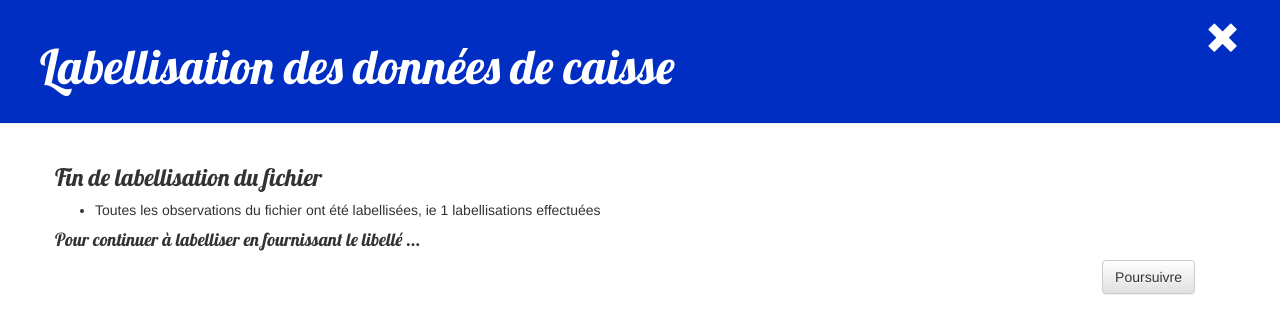
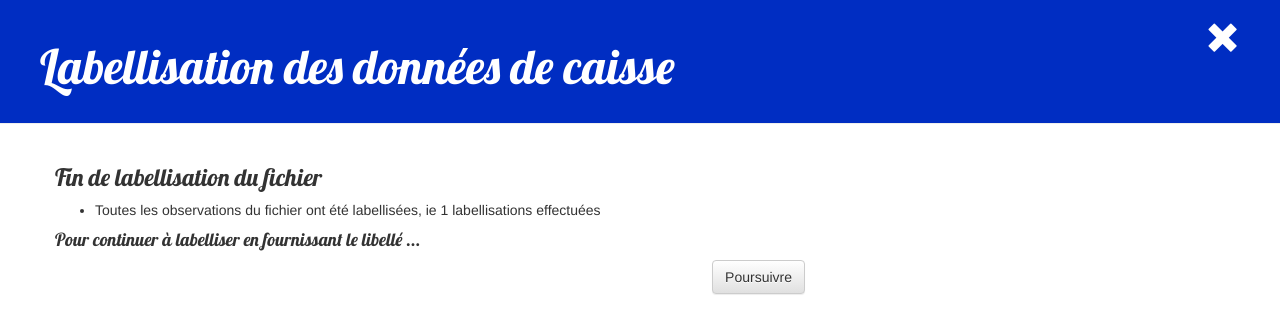
Before and after one commit to InseeFrLab/product-labelling, a Django app: template apps/endpoints/templates/endpoints/post_final.html in a window 1280 px wide. Shown: the top 334 px of the page. Run offline with Django 3.2, Linux system fonts and the light colour scheme; the template is opened without the code that fills it: most values are stand-ins (such as "Sample title", 1, 10 or a date in 2020); parts of the project's set-up code (start-up, migrations or seed data) failed here and were passed over; some libraries are stand-ins or nearby versions.

Commit message:
Update post_final.html

```diff
--- a/apps/endpoints/templates/endpoints/post_final.html
+++ b/apps/endpoints/templates/endpoints/post_final.html
@@ -15,6 +15,8 @@
         </div>
 
         <div class="content container">
+            <div class="row">
+                <div class="col-md-8">
                 <h3>Fin de labellisation du fichier</h3>
                 <ul>
                     <li>Toutes les observations du fichier ont été labellisées, ie {{ nb_labellise }} labellisations effectuées</li>
@@ -25,5 +27,7 @@
                     <button type="submit" class="save btn btn-default">Poursuivre</button>
                 </form>
                 </div>
+            </div>
+        </div>
     </body>
 </html>
```
Lines whose indentation alone changed are shown as unchanged.
